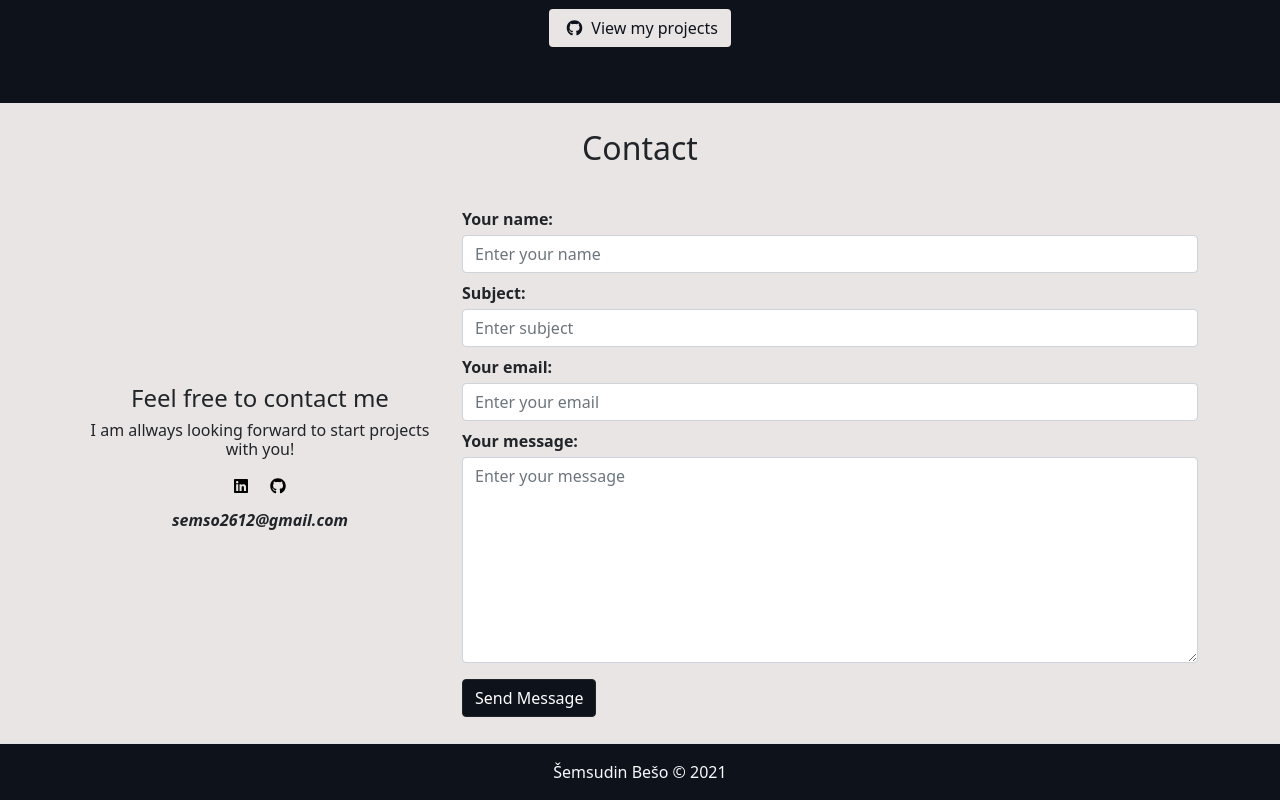
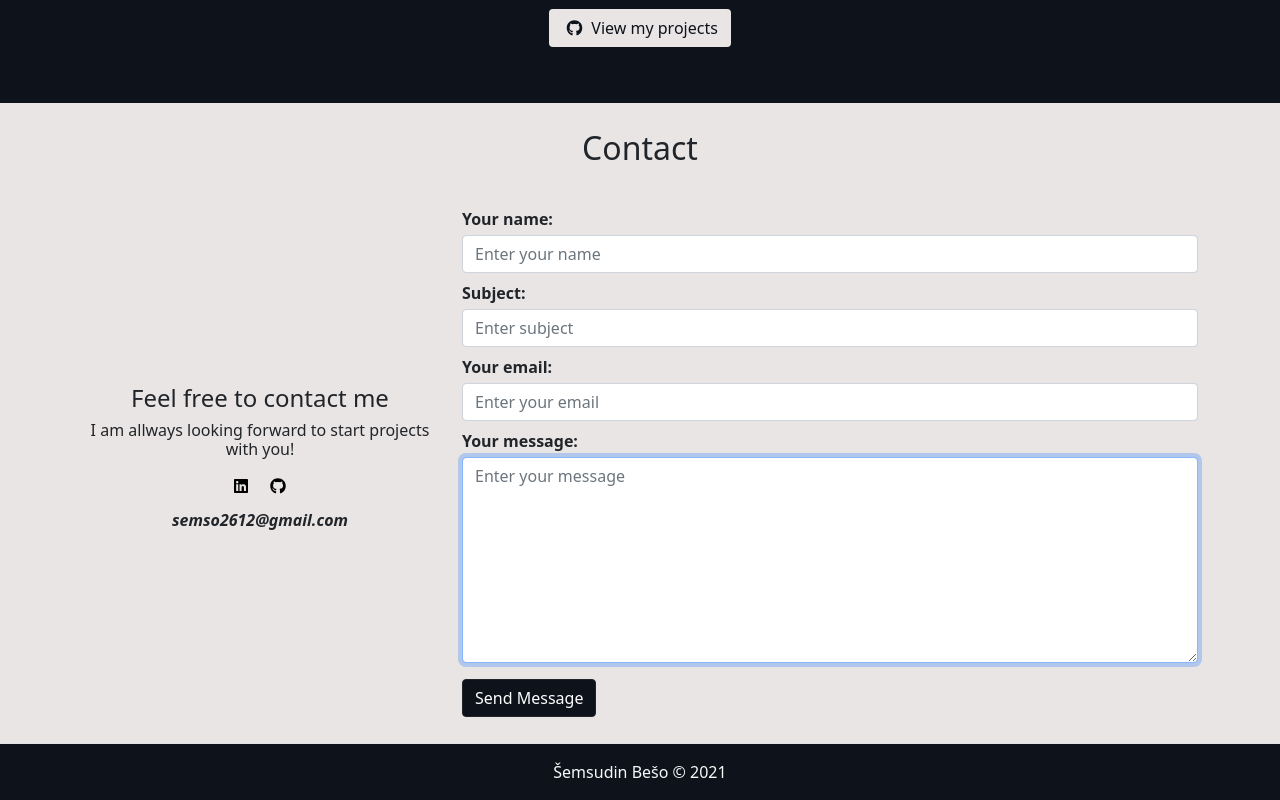
Before and after one commit to neko2x/port, a Next.js app: page / in a window 1280 px wide. Shown: the part 2608-3408 px from the top of the page. Built offline with nearby package versions, Linux system fonts and the light colour scheme.

Commit message:
fix hero

```diff
--- a/components/Contact.js
+++ b/components/Contact.js
@@ -49,19 +49,19 @@ const Contact = () => {
                </div>
                <div className="form-group pt-2">
                <b> <label htmlFor="" className="mb-1">Subject:</label></b>
-                   <input type="text"  placeholder="Enter subject" className="form-control"   name="subject" required />
+                   <input type="text"  placeholder="Enter subject" className="form-control"   name="subject" autoFocus/>
 
                </div>
 
                <div className="form-group pt-2">
                <b> <label htmlFor="" className="mb-1">Your email:</label></b>
-                   <input type="email"  placeholder="Enter your email" className="form-control"   name="email" required />
+                   <input type="email"  placeholder="Enter your email" className="form-control"   name="email" autoFocus />
 
                </div>
 
                <div className="form-group pt-2">
                <b> <label htmlFor="" className="mb-1">Your message:</label></b>
-                  <textarea placeholder="Enter your message" cols="30" rows="8" className="form-control" name="message" required/>
+                  <textarea placeholder="Enter your message" cols="30" rows="8" className="form-control" name="message" autoFocus/>
 
                </div>
 
```
